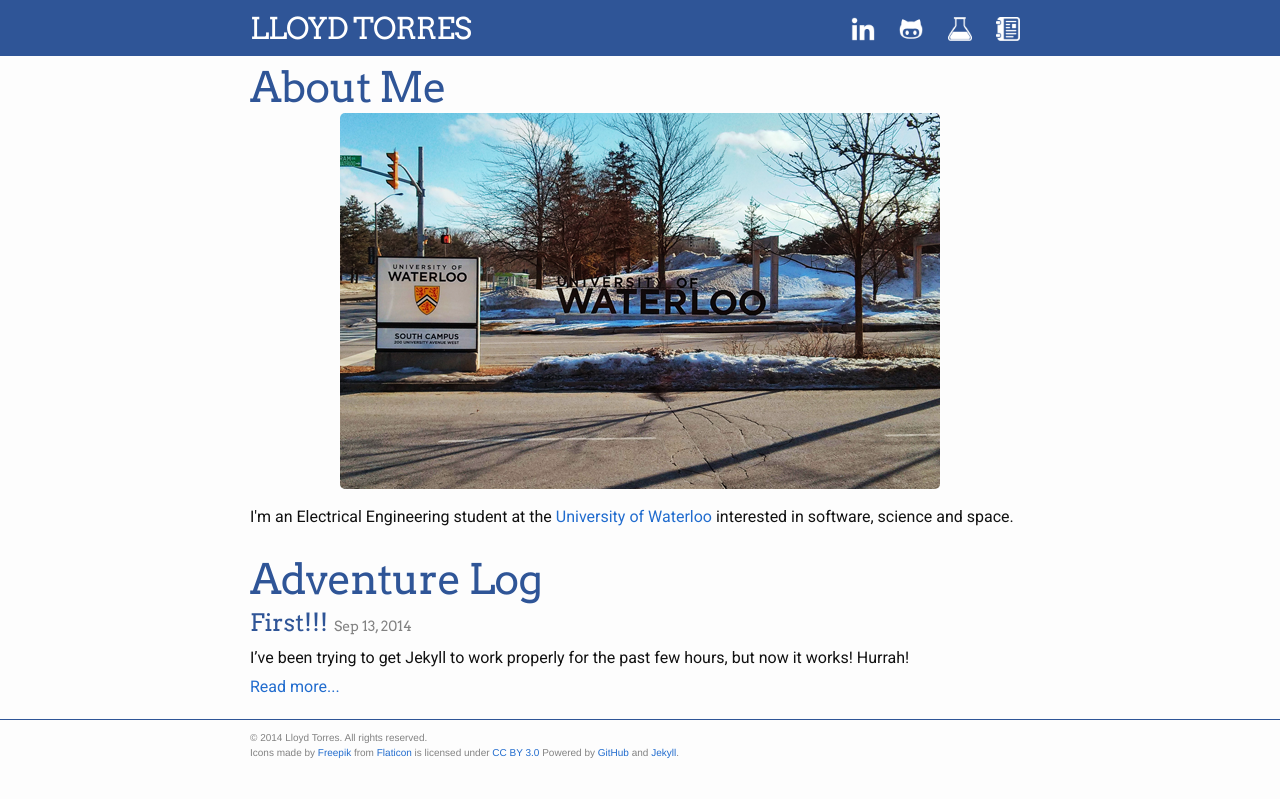
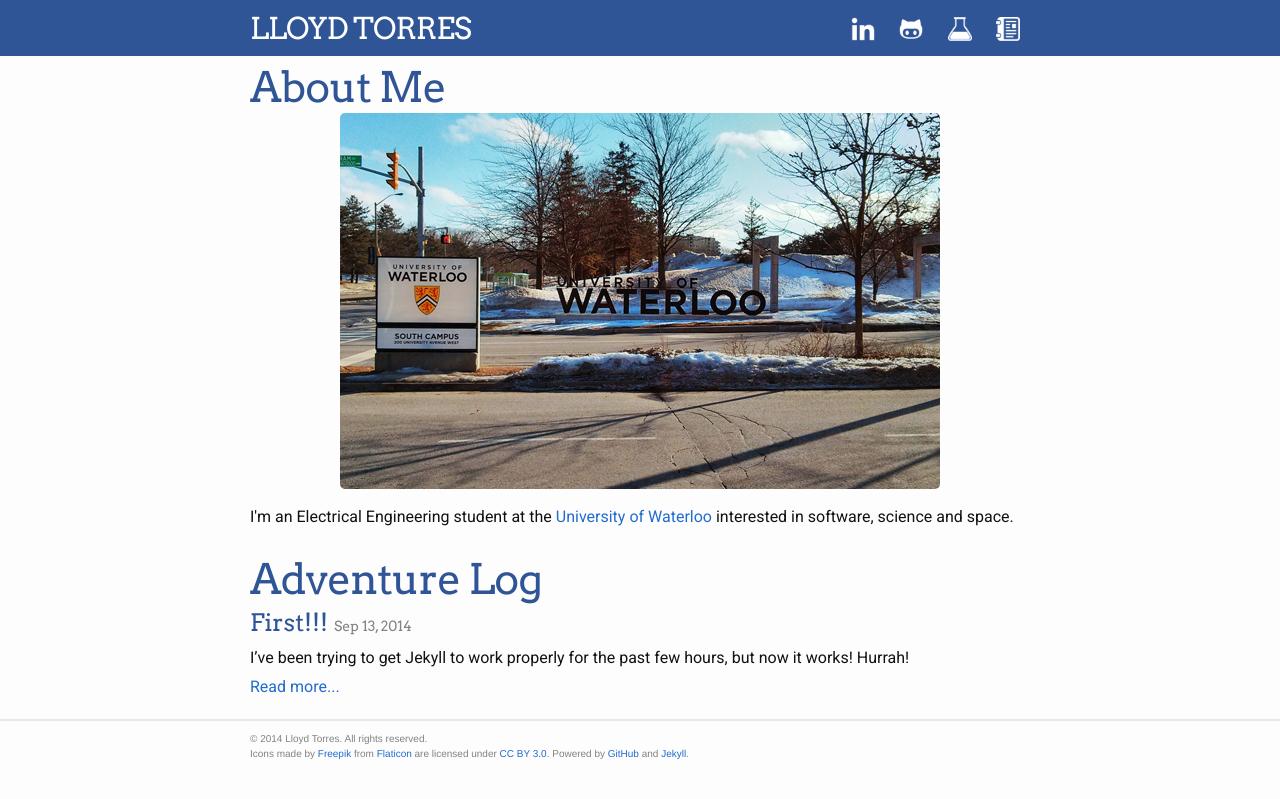
Before and after one commit to lloydtorres/lloydtorres.github.io, a Jekyll site: the page built from index.html, in a window 1280 px wide. Shown: the top 799 px of the page. Built offline with Jekyll 4.4.1, drawn with Linux system fonts in a browser that asks for light colours; the list of posts is cut into pages by our own code.

Commit message:
Footer adjustments - Fixed typo - Change line colour

```diff
--- a/_includes/footer.html
+++ b/_includes/footer.html
@@ -5,8 +5,7 @@
     <div class="footer-col-wrapper">
       <div class="footer-col">
         <p class="text">© 2014 Lloyd Torres. All rights reserved.<br />
-		Icons made by <a href="http://www.freepik.com" title="Freepik">Freepik</a> from <a href="http://www.flaticon.com" title="Flaticon">Flaticon</a> is licensed under <a href="http://creativecommons.org/licenses/by/3.0/" title="Creative Commons BY 3.0">CC BY 3.0</a>
-		Powered by <a href="https://github.com/" title="GitHub">GitHub</a> and <a href="http://jekyllrb.com/" title="Jekyll">Jekyll</a>.
+		Icons made by <a href="http://www.freepik.com" title="Freepik">Freepik</a> from <a href="http://www.flaticon.com" title="Flaticon">Flaticon</a> are licensed under <a href="http://creativecommons.org/licenses/by/3.0/" title="Creative Commons BY 3.0">CC BY 3.0</a>. Powered by <a href="https://github.com/" title="GitHub">GitHub</a> and <a href="http://jekyllrb.com/" title="Jekyll">Jekyll</a>.
 		</p>
       </div>
     </div>
--- a/_sass/_layout.scss
+++ b/_sass/_layout.scss
@@ -111,7 +111,7 @@
  * Site footer
  */
 .site-footer {
-    border-top: 1px solid $mignonic-blue;
+    border-top: 2px solid $grey-color-light;
     padding: $spacing-unit;
 }
 
```
